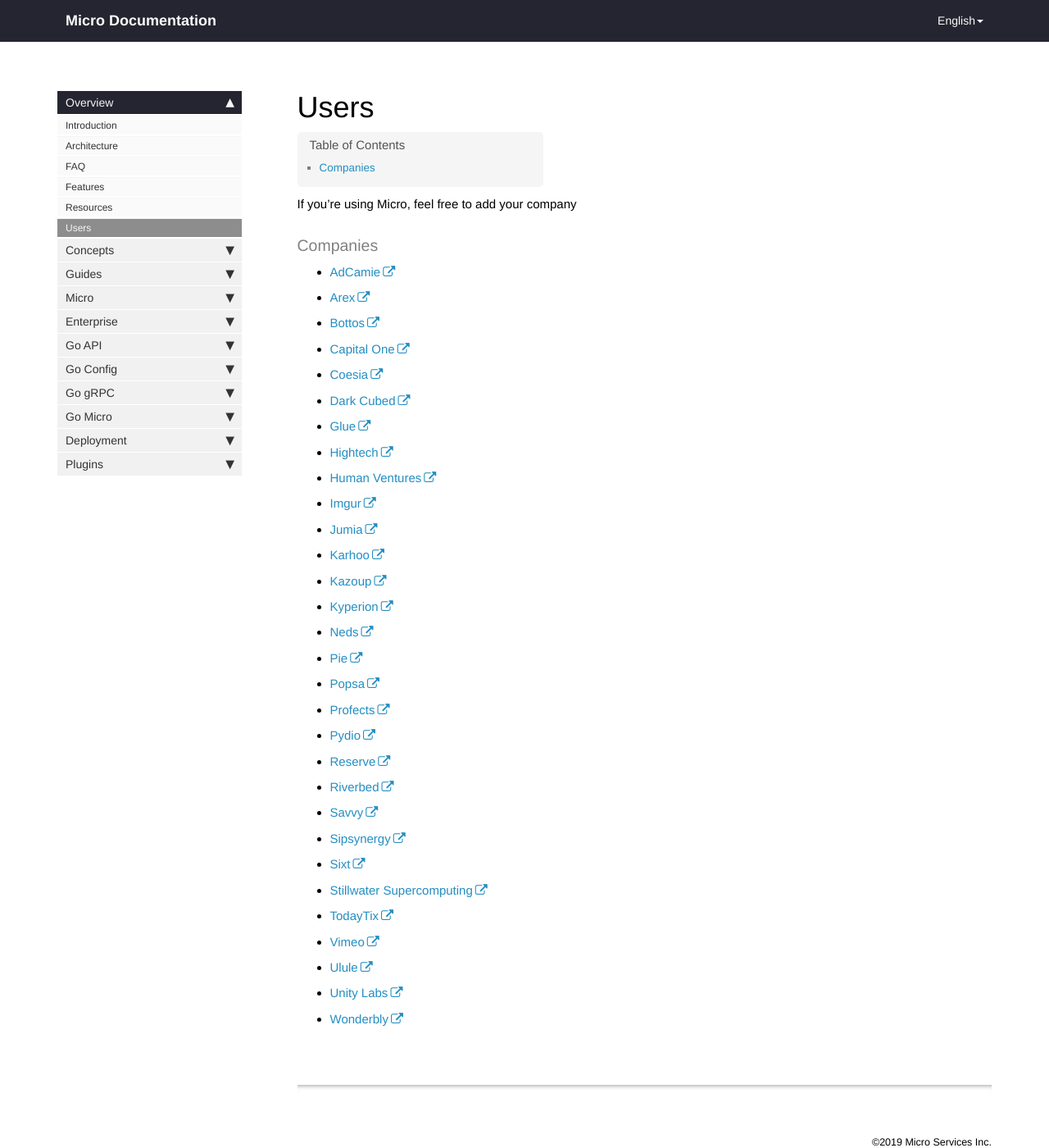
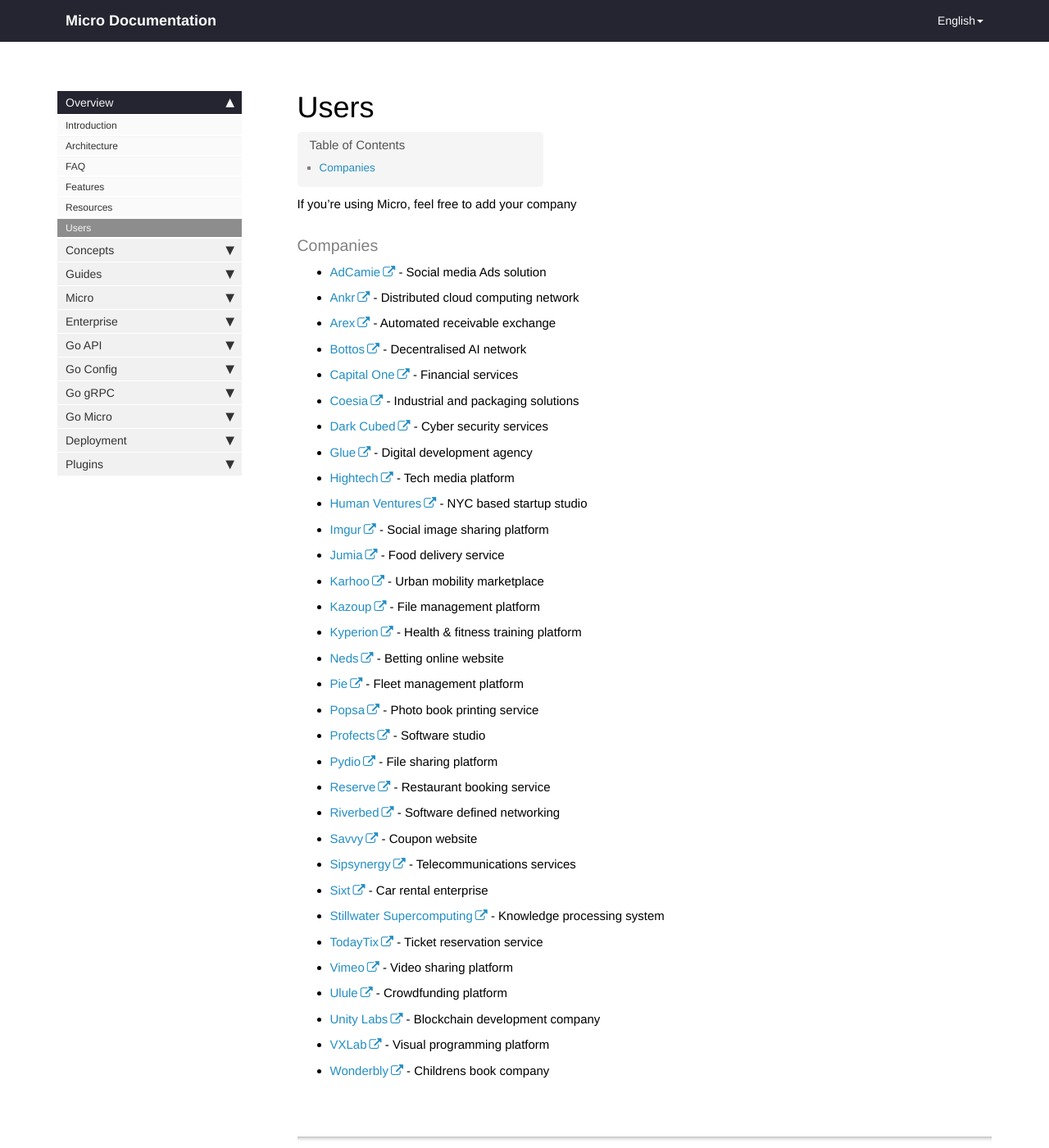
Before and after one commit to vonhraban/docs-1, a Jekyll site: the page built from pages/users.md, in a window 1280 px wide and 1400 px high. Shown: the whole window at 82% size. Built offline with Jekyll 4.4.1, drawn with Linux system fonts in a browser that asks for light colours; nearby versions of some CDN libraries; comment, search, counter and statistics services are not loaded.

Commit message:
update users

```diff
--- a/pages/users.md
+++ b/pages/users.md
@@ -11,35 +11,37 @@ If you're using Micro, feel free to add your company
 
 ### Companies
 
-- [AdCamie](http://adcamie.com/)
-- [Arex](https://arex.io/)
-- [Bottos](https://bottos.org/)
-- [Capital One](https://www.capitalone.com/)
-- [Coesia](https://www.coesia.com/en)
-- [Dark Cubed](http://darkcubed.com)
-- [Glue](https://glue.group)
-- [Hightech](https://hightech.fm/)
-- [Human Ventures](https://humanventures.co/)
-- [Imgur](https://imgur.com/)
-- [Jumia](https://food.jumia.com/)
-- [Karhoo](https://karhoo.com/)
-- [Kazoup](http://www.kazoup.com)
-- [Kyperion](https://kyperion.com)
-- [Neds](https://www.neds.com.au/)
-- [Pie](http://pie.io/)
-- [Popsa](https://popsa.com/)
-- [Profects](https://profects.com/)
-- [Pydio](https://pydio.com/)
-- [Reserve](https://reserve.com/)
-- [Riverbed](https://www.riverbed.com/gb/)
-- [Savvy](https://www.joinsavvy.com/en/)
-- [Sipsynergy](http://www.sipsynergy.co.uk/)
-- [Sixt](https://www.sixt.com)
-- [Stillwater Supercomputing](http://www.stillwater-sc.com/)
-- [TodayTix](https://www.todaytix.com/)
-- [Vimeo](https://vimeo.com/)
-- [Ulule](https://www.ulule.com/)
-- [Unity Labs](https://www.unitylabs.io/)
-- [Wonderbly](https://www.wonderbly.com/)
+- [AdCamie](http://adcamie.com/) - Social media Ads solution
+- [Ankr](https://www.ankr.network/) - Distributed cloud computing network
+- [Arex](https://arex.io/) - Automated receivable exchange
+- [Bottos](https://bottos.org/) - Decentralised AI network
+- [Capital One](https://www.capitalone.com/) - Financial services
+- [Coesia](https://www.coesia.com/en) - Industrial and packaging solutions
+- [Dark Cubed](http://darkcubed.com) - Cyber security services
+- [Glue](https://glue.group) - Digital development agency
+- [Hightech](https://hightech.fm/) - Tech media platform
+- [Human Ventures](https://humanventures.co/) - NYC based startup studio
+- [Imgur](https://imgur.com/) - Social image sharing platform
+- [Jumia](https://food.jumia.com/) - Food delivery service
+- [Karhoo](https://karhoo.com/) - Urban mobility marketplace
+- [Kazoup](http://www.kazoup.com) - File management platform
+- [Kyperion](https://kyperion.com) - Health & fitness training platform
+- [Neds](https://www.neds.com.au/) - Betting online website
+- [Pie](http://pie.io/) - Fleet management platform
+- [Popsa](https://popsa.com/) - Photo book printing service
+- [Profects](https://profects.com/) - Software studio
+- [Pydio](https://pydio.com/) - File sharing platform
+- [Reserve](https://reserve.com/) - Restaurant booking service
+- [Riverbed](https://www.riverbed.com/gb/) - Software defined networking
+- [Savvy](https://www.joinsavvy.com/en/) - Coupon website
+- [Sipsynergy](http://www.sipsynergy.co.uk/) - Telecommunications services
+- [Sixt](https://www.sixt.com) - Car rental enterprise
+- [Stillwater Supercomputing](http://www.stillwater-sc.com/) - Knowledge processing system
+- [TodayTix](https://www.todaytix.com/) - Ticket reservation service
+- [Vimeo](https://vimeo.com/) - Video sharing platform
+- [Ulule](https://www.ulule.com/) - Crowdfunding platform
+- [Unity Labs](https://www.unitylabs.io/) - Blockchain development company
+- [VXLab](https://www.vxlab.com/) - Visual programming platform
+- [Wonderbly](https://www.wonderbly.com/) - Childrens book company
 
 {% include links.html %}
```
